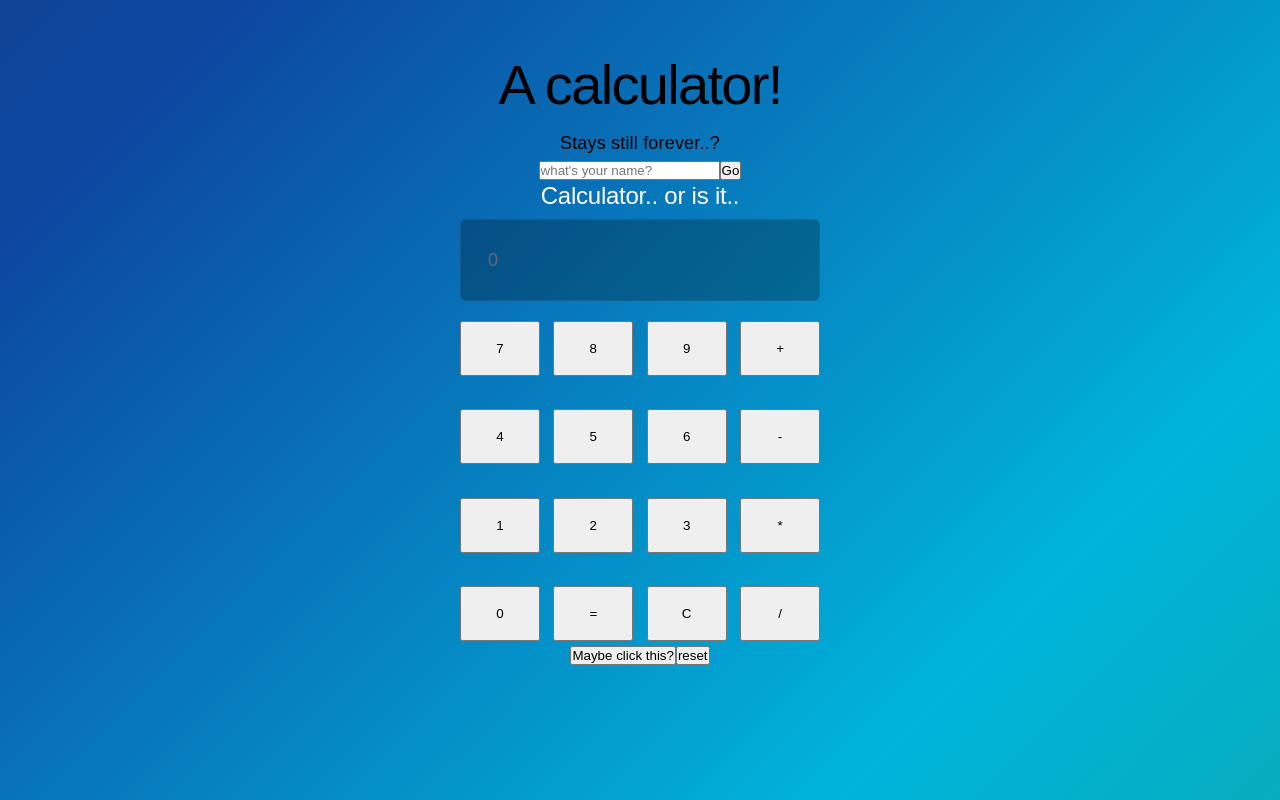
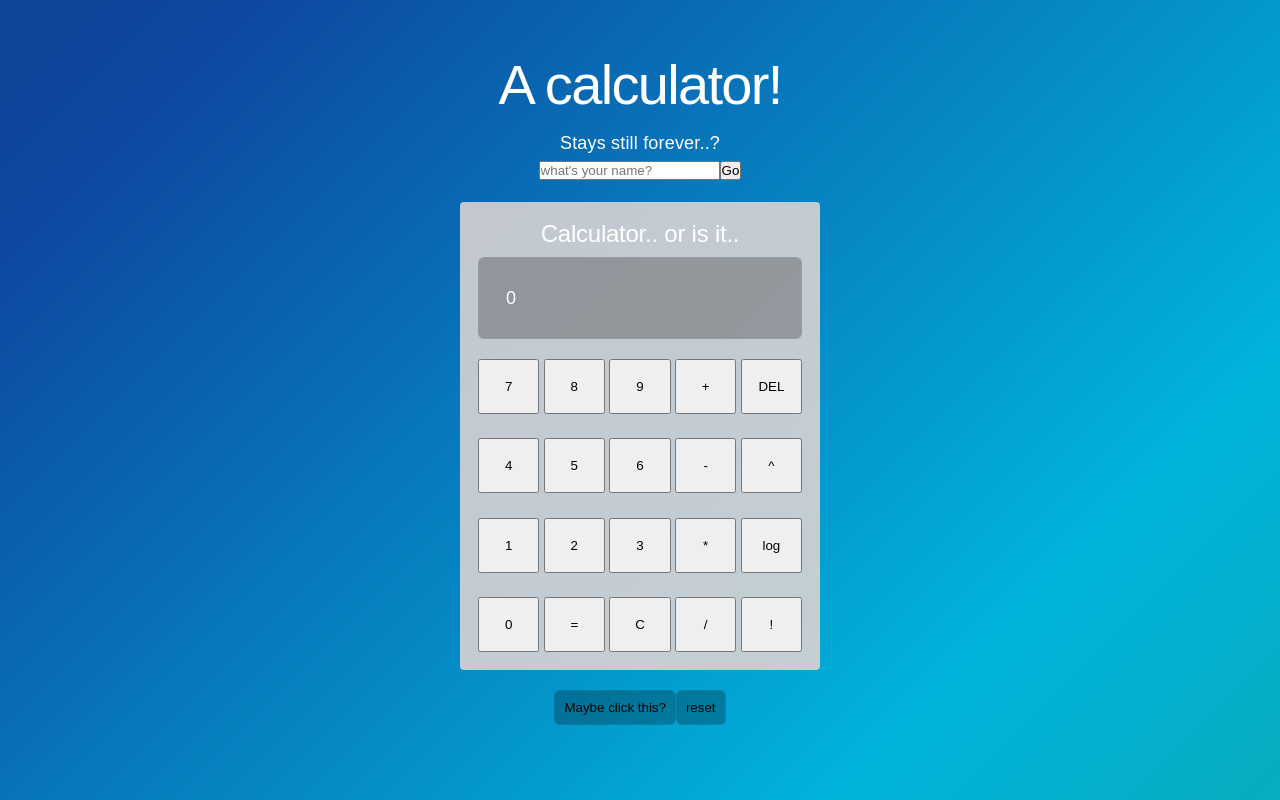
Before and after one commit to z-ac114/personal-website, a React (Vite) app: page / in a window 1280 px wide. Built offline with nearby package versions, Linux system fonts and the light colour scheme; a web font is replaced by a local one.

Commit message:
idk fixed?

```diff
--- a/src/App.css
+++ b/src/App.css
@@ -64,6 +64,12 @@ body:has(.page.color-mode) {
   width: 100%;
   max-width: 360px;
   transition: transform 1.2s cubic-bezier(0.25, 1, 0.5, 1), max-width 0.5s ease;
+  background: rgba(218, 212, 212, 0.895);
+  padding: 1rem;
+  border-radius: 4px;
+  gap: 0, 1rem;
+  margin-top: 20px;
+  margin-bottom: 20px;
 }
 
 .calculator.color-expanded {
@@ -83,7 +89,10 @@ body:has(.page.color-mode) {
   display: flex;
 }
 
+
+
 .calculator-buttons button {
+  font-family: var(--font-family);
   display: flex;
   flex-wrap: wrap;
   justify-content: center;
@@ -93,15 +102,34 @@ body:has(.page.color-mode) {
 
 .calculator-buttons {
   display: grid;
-  grid-template-columns: repeat(4, 1fr);
-  gap: 0.75rem;
+  grid-template-columns: repeat(5, 1fr);
+  gap: 0.25rem;
 }
 
-h2,h1,p, .text {
+.button button {
+  background: rgba(0, 0, 0, 0.25);
+  border: 1px solid rgba(255, 255, 255, 0.05);
+  border-radius: 6px;
+  padding: 0.5rem;
+  cursor: pointer;
+}
+
+.button {
+  gap: 0.5rem, 10px;
+  display: flex;
+  flex-wrap: wrap;
+  justify-content: center;
+}
+
+h2, h1, p, .calculator-display {
   color: white;
 }
 
-.page.color-mode h2, h1, p, .text {
+.page.color-mode h2,
+.page.color-mode h1,
+.page.color-mode p,
+.page.color-mode .text,
+.page.color-mode .calculator-display {
   color: black;
 }
 
--- a/src/App.jsx
+++ b/src/App.jsx
@@ -68,16 +68,26 @@ function App() {
     setDisplay(display + value)
   }
 
-  const clearDisplay = () => {
-    setDisplay('0')
+  const clearDisplay = () => setDisplay('0')
+  const deleteLast = () => setDisplay(prev => prev.length > 1 ? prev.slice(0, -1) : '0')
+
+  const factorial = (n) => {
+    if (n < 0) return NaN
+    if (n === 0 || n === 1) return 1
+    let result = 1
+    for (let i = 2; i <= n; i++) result *= i
+    return result
   }
 
   const calculateResult = () => {
     try {
-      let formatStr = display
+      let evalStr = display
+        .replace(/\^/g, '**')
+        .replace(/log\(([^)]+)\)/g, 'Math.log10($1)')
+        .replace(/(\d+)!/g, (m, n) => factorial(parseInt(n)))
 
       if (isColorMode) {
-        formatStr = formatStr
+        evalStr = evalStr
           .replace(/\)\s*(?=sqrt\()/g, ')*')
           .replace(/([0-9epi])\s*(?=sqrt\()/g, '$1*')
           .replace(/(\))\s*(?=[0-9epias])/g, '$1*')
@@ -88,26 +98,19 @@ function App() {
           .replace(/(e|pi|tau)\s*(?=[0-9])/g, '$1*')
       }
 
-      const evalStr = formatStr
-        .replace(/e/g, 'Math.E')
-        .replace(/pi/g, 'Math.PI')
-        .replace(/tau/g, '(Math.PI * 2)')
-        .replace(/sqrt\(2\)/g, 'Math.SQRT2')
-        .replace(/sqrt\(17\)/g, 'Math.sqrt(17)')
-        .replace(/sqrt\(26\)/g, 'Math.sqrt(26)')
-        .replace(/sqrt\(50\)/g, 'Math.sqrt(50)')
-        .replace(/sqrt\(65\)/g, 'Math.sqrt(65)')
-        .replace(/sqrt\(82\)/g, 'Math.sqrt(82)')
+      evalStr = evalStr
+        .replace(/e/g, 'Math.E').replace(/pi/g, 'Math.PI').replace(/tau/g, '(Math.PI * 2)')
+        .replace(/sqrt\(2\)/g, 'Math.SQRT2').replace(/sqrt\(17\)/g, 'Math.sqrt(17)')
+        .replace(/sqrt\(26\)/g, 'Math.sqrt(26)').replace(/sqrt\(50\)/g, 'Math.sqrt(50)')
+        .replace(/sqrt\(65\)/g, 'Math.sqrt(65)').replace(/sqrt\(82\)/g, 'Math.sqrt(82)')
 
       const rawResult = Function('return ' + evalStr)()
 
       if (typeof rawResult === 'number' && !isNaN(rawResult)) {
-        if (Number.isInteger(rawResult)) {
-          setDisplay(String(rawResult).slice(0, 8))
+        if (rawResult >= 1e8 || (rawResult > 0 && rawResult < 1e-4)) {
+          setDisplay(rawResult.toExponential(4))
         } else {
-          let formatted = rawResult.toPrecision(8)
-          formatted = parseFloat(formatted).toString()
-          setDisplay(formatted.slice(0, 8))
+          setDisplay(Number(rawResult.toPrecision(8)).toString())
         }
       } else {
         setDisplay(String(rawResult))
@@ -122,12 +125,9 @@ function App() {
       audioFile.currentTime = 0
       audioFile.play().catch(err => console.log("Audio play blocked: ", err))
       setIsSliding(true)
-
-      setTimeout(() => {
-        setButtonText('press button to stop sliding')
-      }, 1000)
+      setTimeout(() => setButtonText('press button to stop sliding'), 1000)
     } else {
-      setDuration(prevDuration => Math.max(0.15, prevDuration * 0.5))
+      setDuration(prev => Math.max(0.15, prev * 0.5))
     }
   }
 
@@ -142,31 +142,17 @@ function App() {
       <main className="page-main homepage">
         <section className="center-content">
           <h1>A calculator!</h1>
-          {isSliding ? (
-            <p class="text">i guess it moves... [Song name: Jamiroquai - Virtual Insanity]</p>
-          ) : (
-            <p class="text">Stays still forever..?</p>
-          )}
-
+          <p className="text">{isSliding ? 'i guess it moves... [Song name: Jamiroquai - Virtual Insanity]' : 'Stays still forever..?'}</p>
           <form onSubmit={handleNameSubmit} className="name-section">
             <div className="input-group">
-              <input
-                type="text"
-                placeholder="what's your name?"
-                value={nameInput}
-                onChange={(e) => setNameInput(e.target.value)}
-                className="name-input"
-              />
+              <input type="text" placeholder="what's your name?" value={nameInput} onChange={(e) => setNameInput(e.target.value)} className="name-input"/>
               <button type="submit" className="submit-btn">Go</button>
             </div>
             {nameMessage && <p className="name-message">{nameMessage}</p>}
           </form>
         </section>
 
-        <section
-          className={`calculator ${isSliding ? 'slide-animation' : ''} ${isColorMode ? 'color-expanded' : ''}`}
-          style={{ '--slide-duration': `${duration}s` }}
-        >
+        <section className={`calculator ${isSliding ? 'slide-animation' : ''} ${isColorMode ? 'color-expanded' : ''}`} style={{ '--slide-duration': `${duration}s` }}>
           <h2>Calculator.. or is it..</h2>
           <div className="calculator-display">{display}</div>
           <div className="calculator-buttons">
@@ -174,21 +160,24 @@ function App() {
             <button onClick={() => appendValue(digitMap[8])}>{digitMap[8]}</button>
             <button onClick={() => appendValue(digitMap[9])}>{digitMap[9]}</button>
             <button onClick={() => appendValue('+')}>+</button>
+            <button onClick={deleteLast}>DEL</button>
             <button onClick={() => appendValue(digitMap[4])}>{digitMap[4]}</button>
             <button onClick={() => appendValue(digitMap[5])}>{digitMap[5]}</button>
             <button onClick={() => appendValue(digitMap[6])}>{digitMap[6]}</button>
             <button onClick={() => appendValue('-')}>-</button>
+            <button onClick={() => appendValue('^')}>^</button>
             <button onClick={() => appendValue(digitMap[1])}>{digitMap[1]}</button>
             <button onClick={() => appendValue(digitMap[2])}>{digitMap[2]}</button>
             <button onClick={() => appendValue(digitMap[3])}>{digitMap[3]}</button>
             <button onClick={() => appendValue('*')}>*</button>
+            <button onClick={() => appendValue('log(')}>log</button>
             <button onClick={() => appendValue(digitMap[0])}>{digitMap[0]}</button>
             <button onClick={calculateResult}>=</button>
             <button onClick={clearDisplay}>C</button>
             <button onClick={() => appendValue('/')}>/</button>
+            <button onClick={() => appendValue('!')}>!</button>
           </div>
         </section>
-
         <section className="button">
           <button onClick={() => playAudio(sliding)}>{buttonText}</button>
           <button className="hidden-reset-btn" onClick={resetSliding}>reset</button>
```
